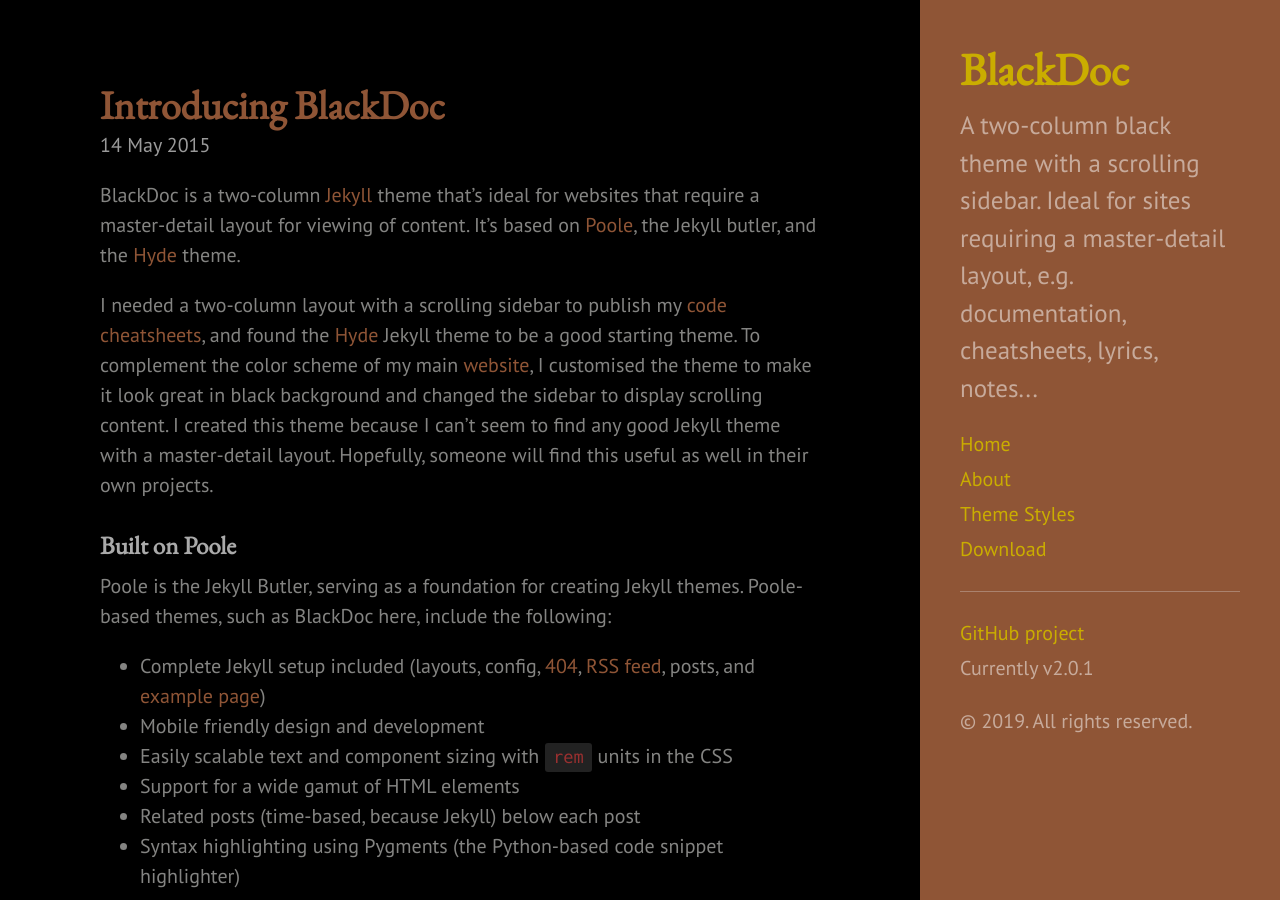
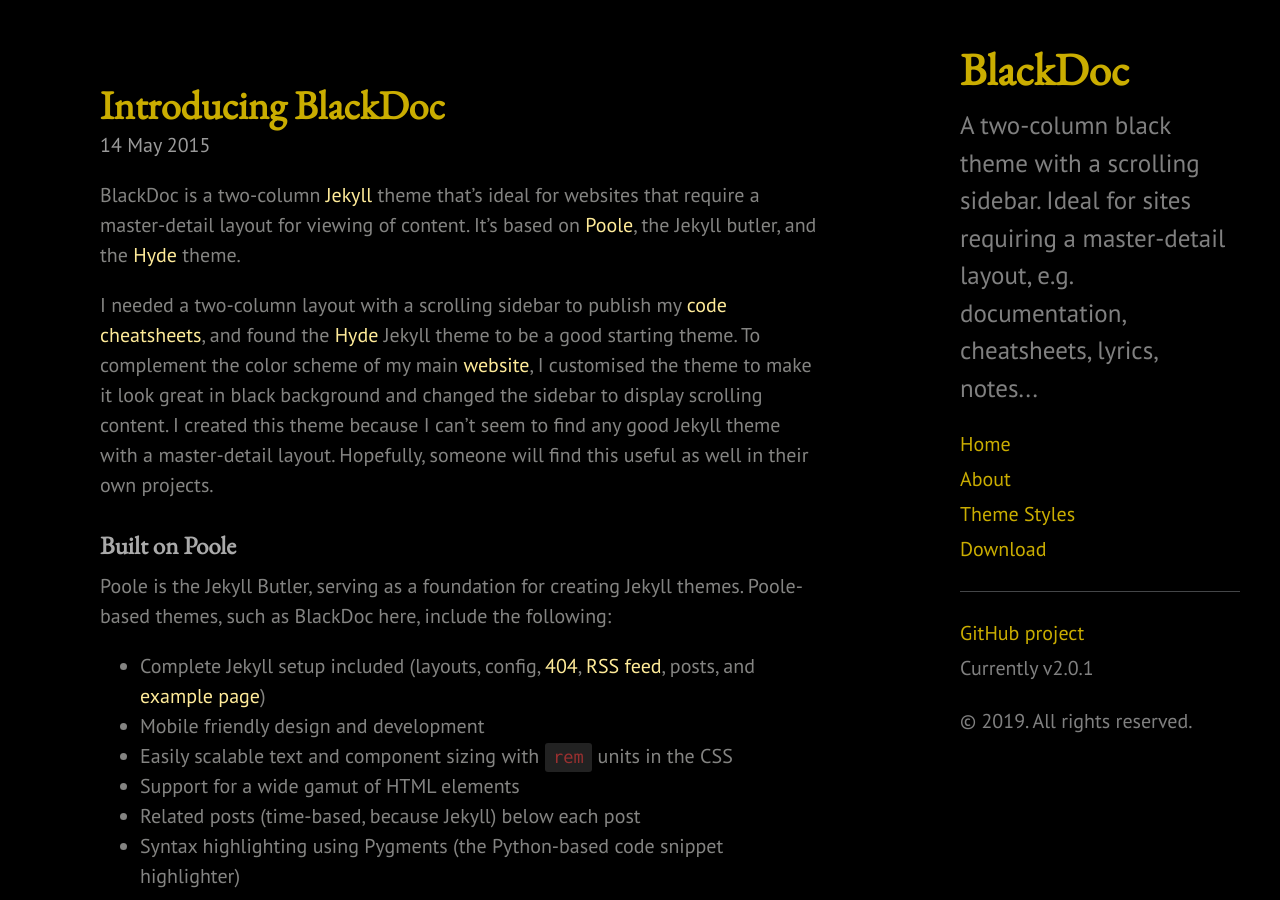
Before and after one commit to timm/Research, a Jekyll site: the page built from docs/index.html, in a window 1280 px wide and 900 px high. Built offline with Jekyll 4.4.1, drawn with Linux system fonts in a browser that asks for light colours; the list of posts is cut into pages by our own code.

Commit message:
Update default.html

```diff
--- a/docs/_layouts/default.html
+++ b/docs/_layouts/default.html
@@ -3,7 +3,7 @@
 
   {% include head.html %}
 
-  <body class="layout-reverse theme-base-0f ">
+  <body class="layout-reverse  ">
 
     {% include sidebar.html %}
 
```
